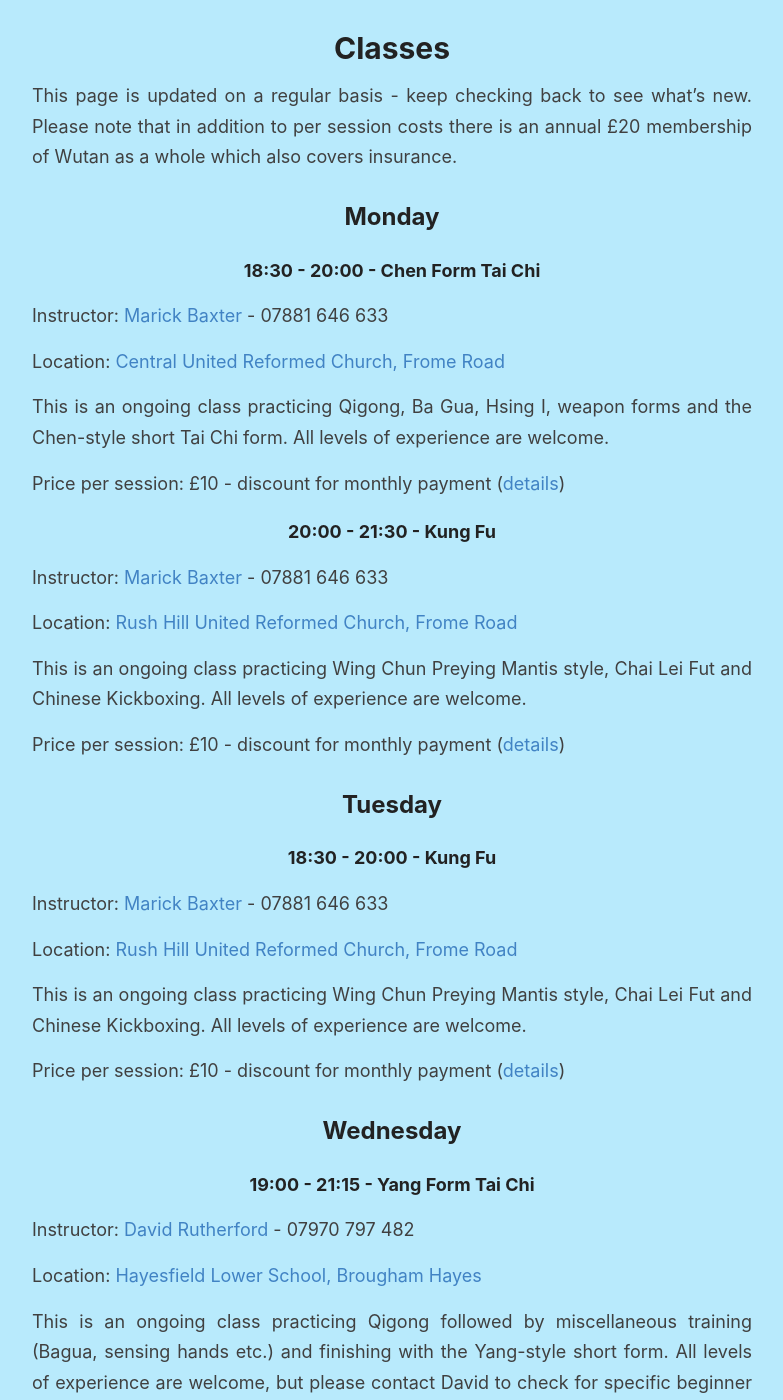
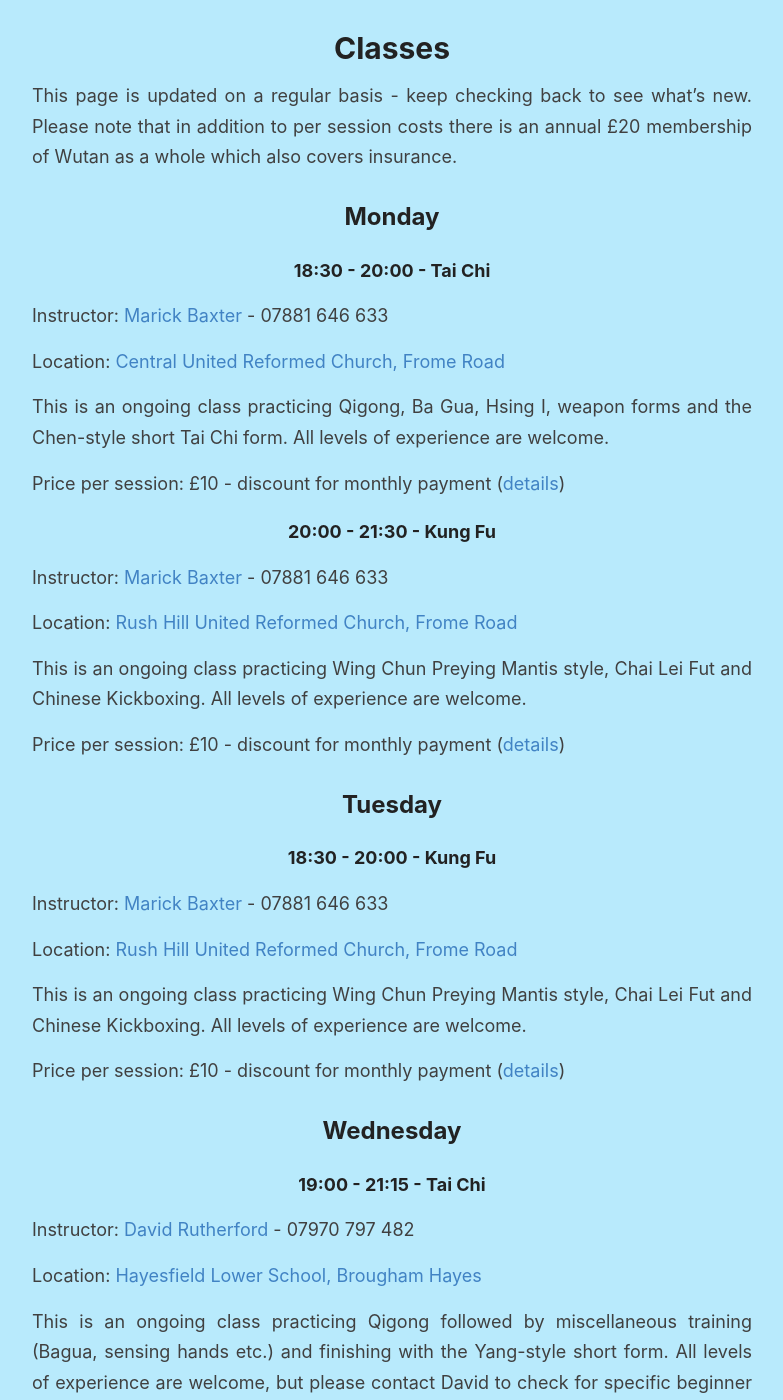
Before and after one commit to xanthipe/wutan-bath, a Jekyll site: the page built from _pages/classes.md, in a window 1280 px wide and 1400 px high, scrolled down 204 px. Shown: the whole window, without its empty margins (248-1031 px from the left). Built offline with Jekyll 4.4.1, drawn with Linux system fonts in a browser that asks for light colours.

Commit message:
Update classes.yml

```diff
--- a/_data/classes.yml
+++ b/_data/classes.yml
@@ -1,6 +1,6 @@
 - name: Monday
   classes:
-  - name: Chen Form Tai Chi
+  - name: Tai Chi
     start: '18:30'
     end: '20:00'
     instructor: marick
@@ -31,7 +31,7 @@
     price: £10 - discount for monthly payment ([details](/contact#marick))
 - name: Wednesday
   classes:
-  - name: Yang Form Tai Chi
+  - name: Tai Chi
     start: '19:00'
     end: '21:15'
     instructor: david
```
